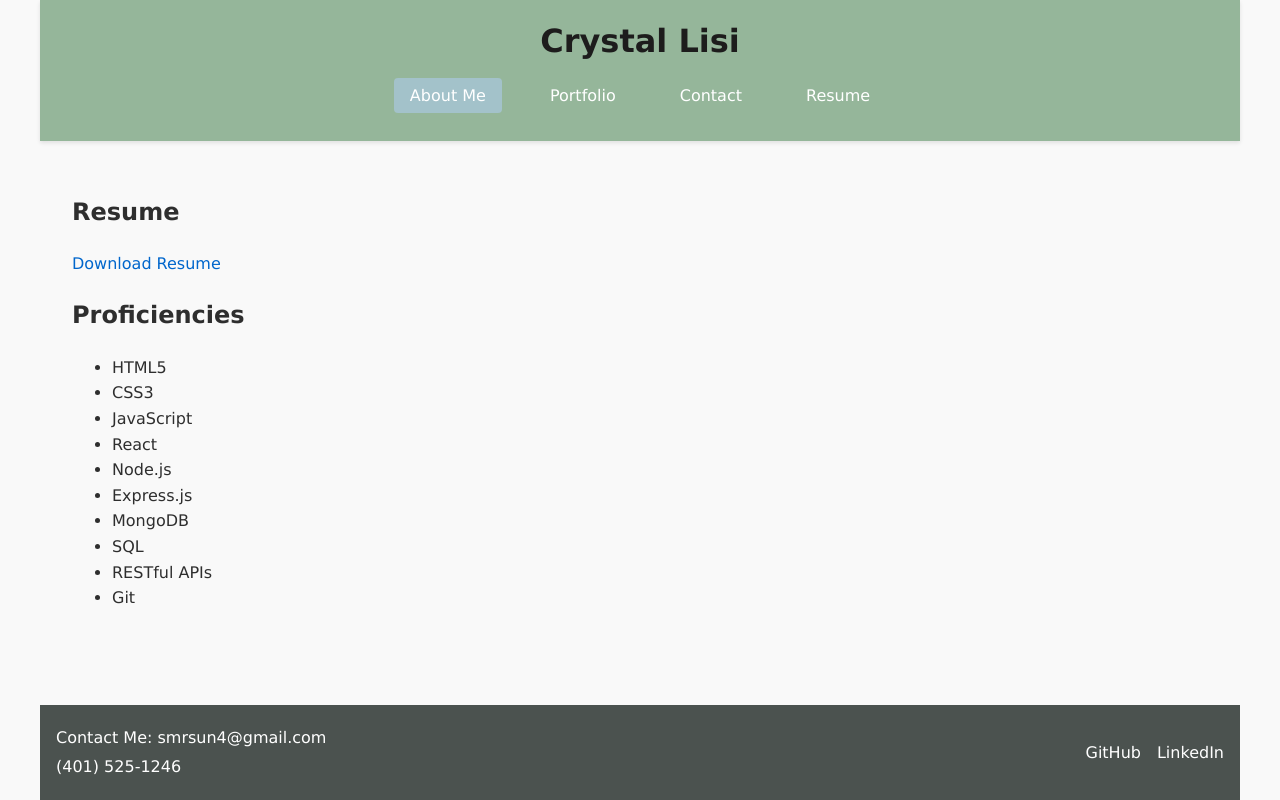
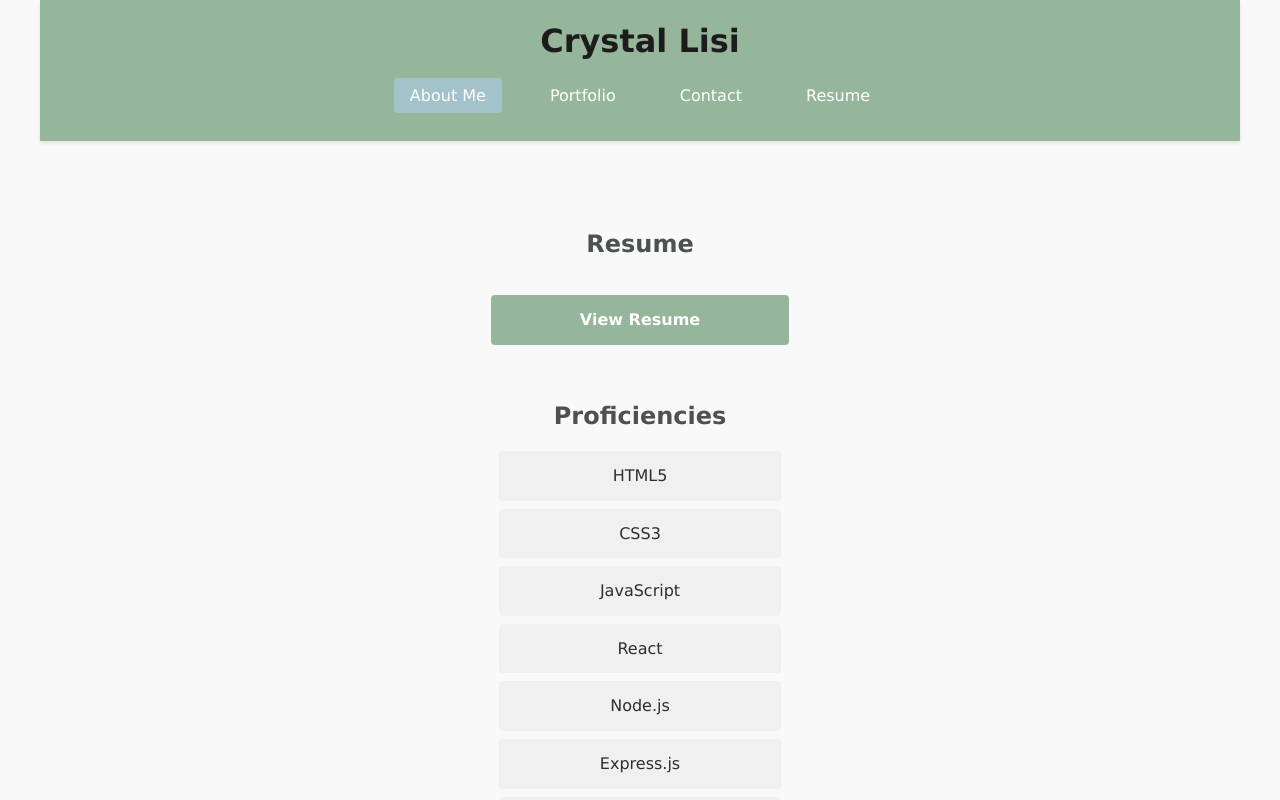
Before and after one commit to smrsun/Main-Portfolio, a React (Vite) app: page /resume in a window 1280 px wide. Shown: the top 800 px of the page. Built offline with nearby package versions, Linux system fonts and the light colour scheme.

Commit message:
updated resume to view instead of download

```diff
--- a/src/App.css
+++ b/src/App.css
@@ -267,3 +267,97 @@ footer {
   max-width: 600px;
   margin: 0 auto;
 }
+
+#resume {
+  max-width: 600px;
+  margin: 0 auto;
+  padding: 2rem;
+  text-align: center;
+}
+
+#resume h1 {
+  color: var(--secondary-color);
+  margin-bottom: 2rem;
+}
+
+.resume-content {
+  display: flex;
+  flex-direction: column;
+  align-items: center;
+}
+
+.resume-actions {
+  display: flex;
+  flex-direction: column;
+  align-items: center;
+  gap: 1rem;
+  margin-bottom: 2rem;
+  width: 100%;
+}
+
+.resume-button {
+  display: inline-block;
+  padding: 0.75rem 1.5rem;
+  text-decoration: none;
+  border-radius: 4px;
+  transition: background-color 0.3s ease;
+  font-weight: bold;
+  width: 80%;
+  max-width: 250px;
+}
+
+/* .download-button {
+  background-color: var(--primary-color);
+  color: white;
+}
+
+.download-button:hover {
+  background-color: var(--hover-color);
+} */
+
+.view-button {
+  background-color: var(--primary-color);
+  color: white;
+}
+
+.view-button:hover {
+  background-color: #3a4f63; /* Darker shade of secondary color */
+}
+
+.skills {
+  width: 100%;
+}
+
+.skills h2 {
+  color: var(--secondary-color);
+  margin-bottom: 1rem;
+}
+
+.skills ul {
+  list-style-type: none;
+  padding: 0;
+  display: flex;
+  flex-direction: column;
+  align-items: center;
+}
+
+.skills li {
+  background-color: #f0f0f0;
+  padding: 0.75rem 1rem;
+  margin-bottom: 0.5rem;
+  border-radius: 4px;
+  transition: background-color 0.3s ease;
+  width: 80%;
+  max-width: 250px;
+  text-align: center;
+}
+
+.skills li:hover {
+  background-color: #e0e0e0;
+}
+
+@media (max-width: 600px) {
+  .skills ul {
+    grid-template-columns: 1fr;
+  }
+}
--- a/src/pages/resume.jsx
+++ b/src/pages/resume.jsx
@@ -5,9 +5,15 @@ function Resume() {
         <section id="resume">
             <h1>Resume</h1>
             <div className="resume-content">
-                <div className="resume-download">
-                    <a href="/path-to-your-resume.pdf" download className="download-button">
+                <div className="resume-actions">
+                    {/* <a href="/assets/crystal_lisi_resume.pdf" download className="resume-button download-button">
                         Download Resume
+                    </a> */}
+                    <a href="https://acrobat.adobe.com/id/urn:aaid:sc:us:25f78cc7-d37d-4183-9127-ea2885a63dfe"
+                       target="_blank"
+                       rel="noopener noreferrer"
+                       className="resume-button view-button">
+                        View Resume
                     </a>
                 </div>
                 <div className="skills">
```
Also changed, not shown: 1 other file (tests, documents, lock files or other folders).
